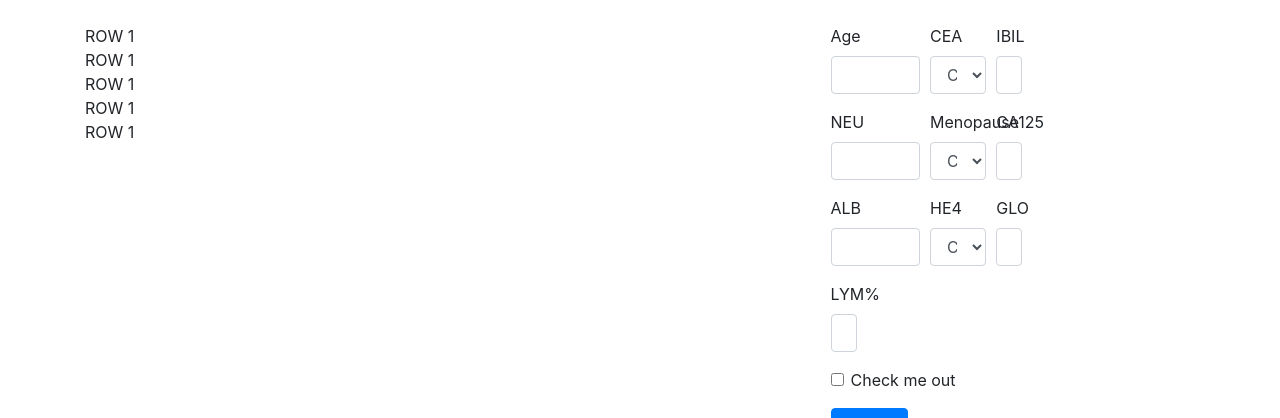
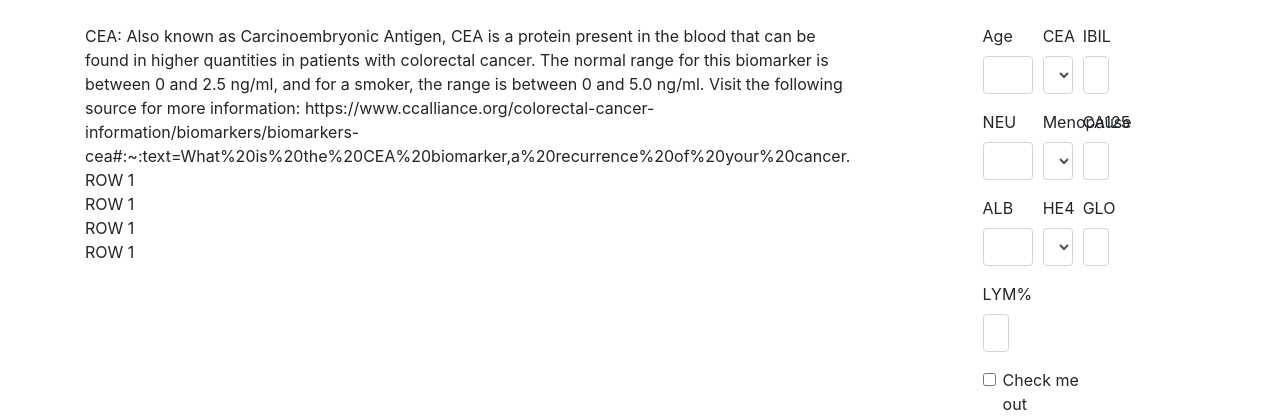
Before and after one commit to rxd321/ovarify, a Flask app: page / in a window 1280 px wide. Shown: the top 418 px of the page. Run offline with Flask 2, Linux system fonts and the light colour scheme; parts of the project's set-up code (start-up, migrations or seed data) failed here and were passed over; some libraries are stand-ins or nearby versions.

Commit message:
Add files via upload

```diff
--- a/templates/index.html
+++ b/templates/index.html
@@ -27,7 +27,9 @@
             <div class="col" name="col1">
                 <div class="container">
                   <div class="row">
-                  ROW 1
+                  CEA: Also known as Carcinoembryonic Antigen, CEA is a protein present in the blood that can be found in higher quantities in patients with colorectal cancer. The normal range for this biomarker is between 0 and 2.5 ng/ml, and for a smoker, the range is between 0 and 5.0 ng/ml.
+
+                  Visit the following source for more information: https://www.ccalliance.org/colorectal-cancer-information/biomarkers/biomarkers-cea#:~:text=What%20is%20the%20CEA%20biomarker,a%20recurrence%20of%20your%20cancer.
                   </div>
                   <div class="row">
                   ROW 1
```
